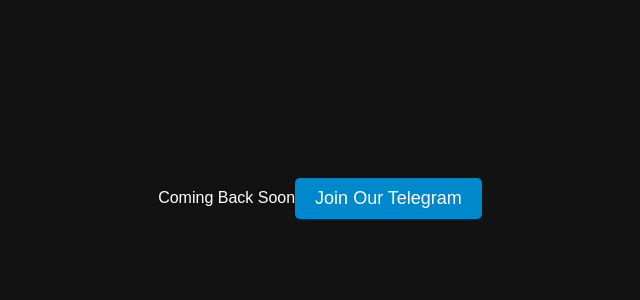
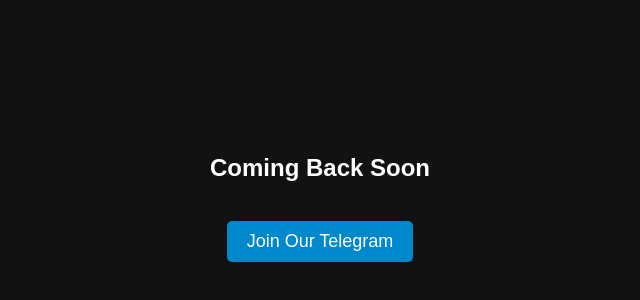
Before and after one commit to murwebsite/kdjbfjcjchxjf, a plain HTML site: page index.html in a window 1280 px wide. Shown: the part 210-510 px from the top of the page, without its empty margins (320-960 px from the left). Drawn offline with Linux system fonts and the light colour scheme.

Commit message:
Update index.html

```diff
--- a/index.html
+++ b/index.html
@@ -3,10 +3,12 @@
 <head>
     <meta charset="UTF-8">
     <meta name="viewport" content="width=device-width, initial-scale=1.0">
-    <title>Join Our Telegram</title>
+    <meta name="description" content="Mkvking Download and stream high-quality MKV BluRay movies in 480p, 720p, and 1080p with English subtitles. Access free downloads via GoogleDrive, Uptobox, and Mega on Mkvking.com.">
+    <title>Mkvking</title>
     <style>
         body {
             display: flex;
+            flex-direction: column;
             justify-content: center;
             align-items: center;
             height: 100vh;
@@ -23,6 +25,7 @@
             border-radius: 5px;
             cursor: pointer;
             text-decoration: none;
+            margin-top: 20px;
         }
         .button:hover {
             background-color: #0077b5;
@@ -30,9 +33,7 @@
     </style>
 </head>
 <body>
-    <div>Coming Back Soon</div>
-    <br/>
-    <br/>
+    <h2>Coming Back Soon</h2>
     <a href="https://t.me/mkvkingin" class="button" target="_blank">Join Our Telegram</a>
 </body>
 </html>
```
